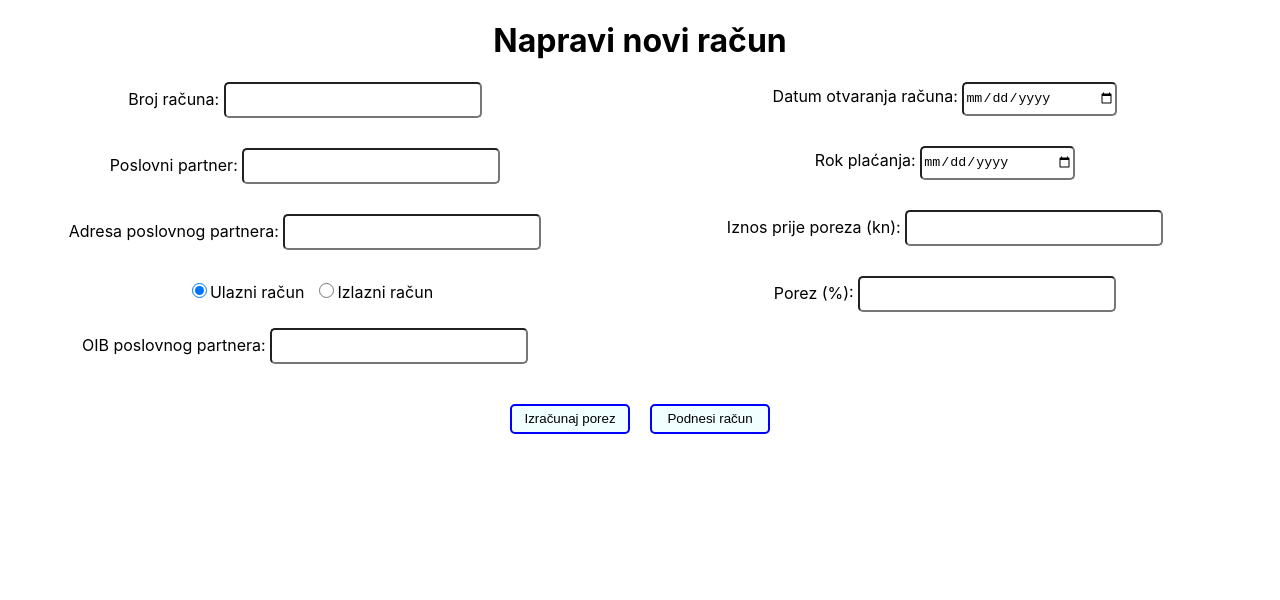
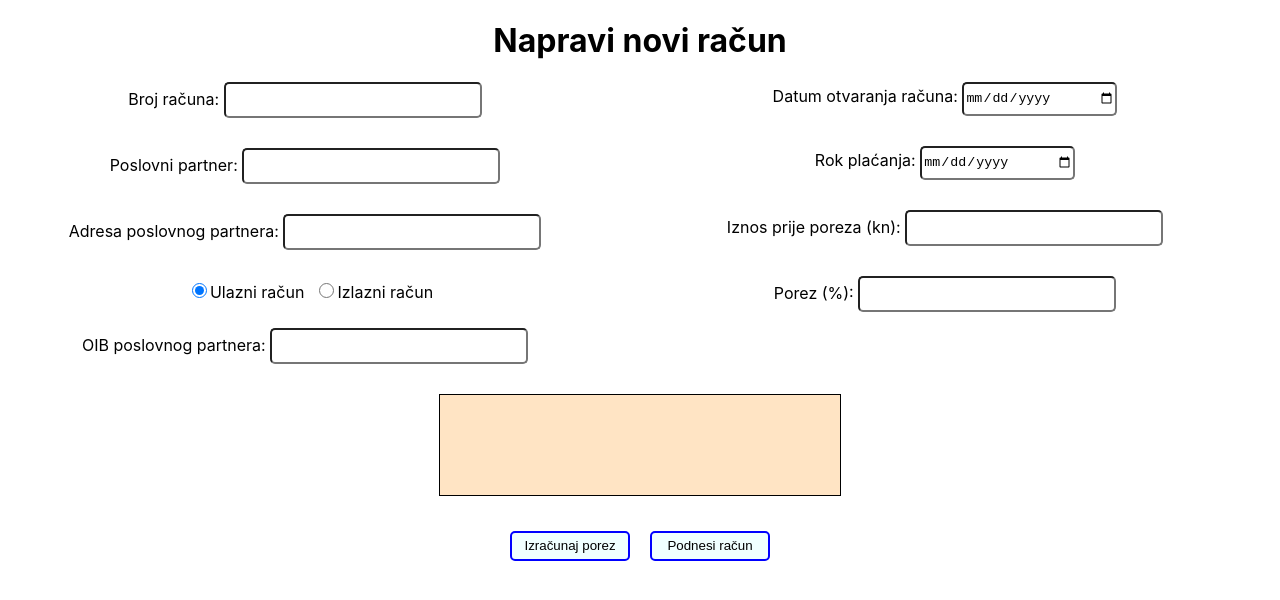
Before and after one commit to CROmarcos/sedamit_zadatak, a React (Create React App) app: page /noviracun in a window 1280 px wide. Shown: the top 600 px of the page. Built offline with nearby package versions, Linux system fonts and the light colour scheme.

Commit message:
Izračun poreza
U zasebnoj komponenti se pritiskom na gumb Izračunaj porez ispiše iznos poreza i ukupne cijene

```diff
--- a/src/Components/DodajRacun/DodajRacun.scss
+++ b/src/Components/DodajRacun/DodajRacun.scss
@@ -6,6 +6,15 @@
         width: 50%;
         margin: 0;
         justify-items: right;
+    }
+
+    &__porez {
+        width: 400px;
+        height: 100px;
+        background-color: bisque;
+        border: 0.5px solid black;
+        margin: auto;
+        margin-bottom: 25px;
     }
 
     &__actions {
--- a/src/Components/DodajRacun/DodajRacun.tsx
+++ b/src/Components/DodajRacun/DodajRacun.tsx
@@ -6,6 +6,8 @@ const DodajRacun = () => {
 
     let iznosPoreza = 0;
     let cijenaSPorezom = 0;
+    const [iznosPorezaText, setIznos] = useState('')
+    const [cijenaSPorezomText, setCijena] = useState('')
 
     //Datum izdavanja računa
     const [dateStart, setDateStart] = useState(new Date())
@@ -61,7 +63,11 @@ const DodajRacun = () => {
     }
 
     function izracunajPorez() {
-
+        let cijena = parseFloat((document.getElementById("cijena") as HTMLInputElement).value)
+        iznosPoreza = parseFloat((document.getElementById("porez") as HTMLInputElement).value) * cijena / 100
+        cijenaSPorezom = cijena + iznosPoreza
+        setIznos("Iznos poreza: " + iznosPoreza.toString() + " kn")
+        setCijena("Ukupan iznos: " + cijenaSPorezom.toString() + " kn")
     }
 
     return (
@@ -80,9 +86,13 @@ const DodajRacun = () => {
                 <div className="Unos__stupac right">
                     <div className="Input"><label>Datum otvaranja računa: </label><input id="dt-start" className="Datum" type="date" name="datum_racuna" onSelect={dtStart} /></div>
                     <div className="Input"><label>Rok plaćanja: </label><input id="dt-end" className="Datum" type="date" name="rok_placanja" onSelect={dtEnd} /></div>
-                    <div className="Input"><label>Iznos prije poreza (kn): </label><input type="text" name="iznos_prije_poreza" value={input.iznos_prije_poreza} onChange={handleChange} /></div>
-                    <div className="Input"><label>Porez (%): </label><input type="text" name="porez" value={input.iznos_poreza} onChange={handleChange} /></div>
+                    <div className="Input"><label>Iznos prije poreza (kn): </label><input id="cijena" type="text" name="iznos_prije_poreza" value={input.iznos_prije_poreza} onChange={handleChange} /></div>
+                    <div className="Input"><label>Porez (%): </label><input id="porez" type="text" name="porez" value={input.porez} onChange={handleChange} /></div>
                 </div>
+            </div>
+            <div className="Unos__porez">
+                <p>{iznosPorezaText}</p>
+                <p>{cijenaSPorezomText}</p>
             </div>
             <div className="Unos__actions">
                 <button onClick={izracunajPorez}>Izračunaj porez</button>
```
